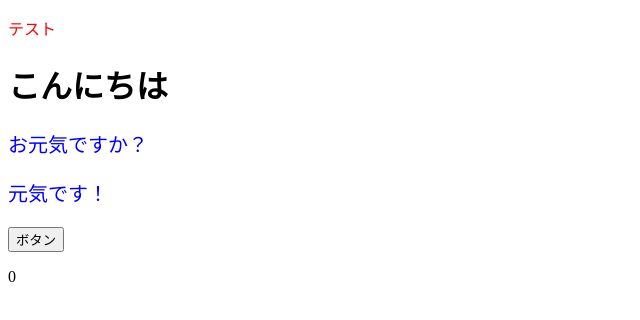
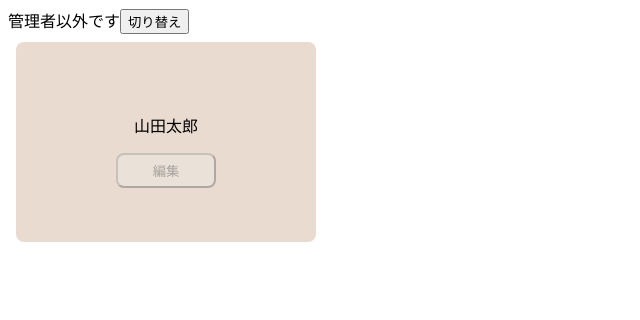
Before and after one commit to kuro1221/sample-app, a React (Create React App) app: page / in a window 1280 px wide. Shown: the top 320 px of the page, without its empty margins (0-640 px from the left). Built offline with nearby package versions, Linux system fonts and the light colour scheme.

Commit message:
practice useContext

```diff
--- a/src/App.jsx
+++ b/src/App.jsx
@@ -1,27 +1,19 @@
 import ReactDOM from 'react-dom'
-import { useState } from 'react'
+import { useContext, useState } from 'react'
 import { ColoredMessage } from './components/ColoredMessage'
+import { Card } from './components/Card'
+import { AdminFlagContext } from './components/providers/AdminFlagProvider'
 
 export const App = () => {
-  const [num, setNum] = useState(0)
+  const { isAdmin, setIsAdmin } = useContext(AdminFlagContext)
 
-  const clickButton = () => {
-    setNum(num + 1)
-  }
-
-  const contentStyle = {
-    color: 'red',
-    fontSize: '20px',
-  }
+  const onClickSwitch = () => setIsAdmin(!isAdmin)
 
   return (
-    <>
-      <p style={{ color: 'red' }}>テスト</p>
-      <h1 style={{ contentStyle }}>こんにちは</h1>
-      <ColoredMessage color="blue">お元気ですか？</ColoredMessage>
-      <ColoredMessage color="blue">元気です！</ColoredMessage>
-      <button onClick={clickButton}>ボタン</button>
-      <p>{num}</p>
-    </>
+    <div>
+      {isAdmin ? <span>管理者です</span> : <span>管理者以外です</span>}
+      <button onClick={onClickSwitch}>切り替え</button>
+      <Card isAdmin={isAdmin} />
+    </div>
   )
 }
--- /dev/null
+++ b/src/components/Card.jsx
@@ -0,0 +1,22 @@
+import { EditButton } from './EditButton'
+
+const style = {
+  width: '300px',
+  height: '200px',
+  margin: '8px',
+  borderRadius: '8px',
+  backgroundColor: '#e9dbd0',
+  display: 'flex',
+  flexDirection: 'column',
+  justifyContent: 'center',
+  alignItems: 'center',
+}
+
+export const Card = () => {
+  return (
+    <div style={style}>
+      <p>山田太郎</p>
+      <EditButton />
+    </div>
+  )
+}
--- /dev/null
+++ b/src/components/EditButton.jsx
@@ -0,0 +1,20 @@
+import { useContext } from 'react'
+import { AdminFlagContext } from './providers/AdminFlagProvider'
+
+const style = {
+  width: '100px',
+  padding: '6px',
+  borderRadius: '8px',
+}
+
+export const EditButton = () => {
+  const { isAdmin } = useContext(AdminFlagContext)
+
+  const contextValue = useContext(AdminFlagContext)
+
+  return (
+    <button style={style} disabled={!isAdmin}>
+      編集
+    </button>
+  )
+}
--- /dev/null
+++ b/src/components/providers/AdminFlagProvider.jsx
@@ -0,0 +1,16 @@
+import { createContext } from 'react'
+import { useContext, useState } from 'react'
+
+export const AdminFlagContext = createContext({})
+
+export const AdminFlagProvider = (props) => {
+  const { children } = props
+
+  const [isAdmin, setIsAdmin] = useState(false)
+
+  return (
+    <AdminFlagContext.Provider value={{ isAdmin, setIsAdmin }}>
+      {children}
+    </AdminFlagContext.Provider>
+  )
+}
--- a/src/index.js
+++ b/src/index.js
@@ -1,5 +1,11 @@
 import ReactDOM from 'react-dom'
 import React from 'react'
 import { App } from './App'
+import { AdminFlagProvider } from './components/providers/AdminFlagProvider'
 
-ReactDOM.render(<App />, document.getElementById('root'))
+ReactDOM.render(
+  <AdminFlagProvider>
+    <App />
+  </AdminFlagProvider>,
+  document.getElementById('root')
+)
```
